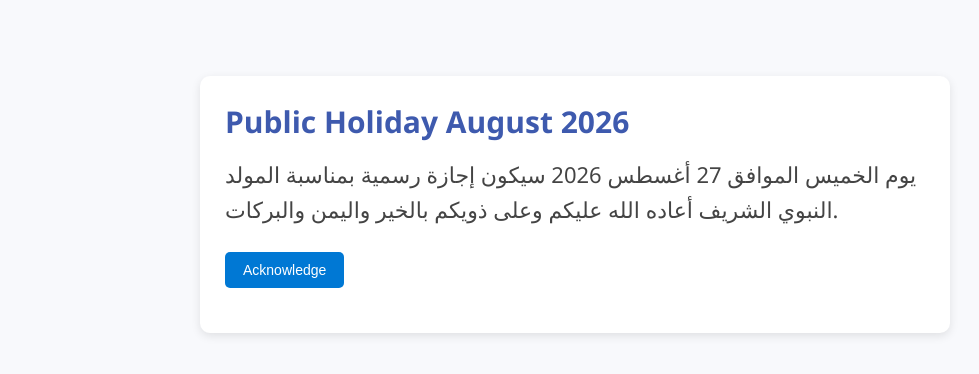
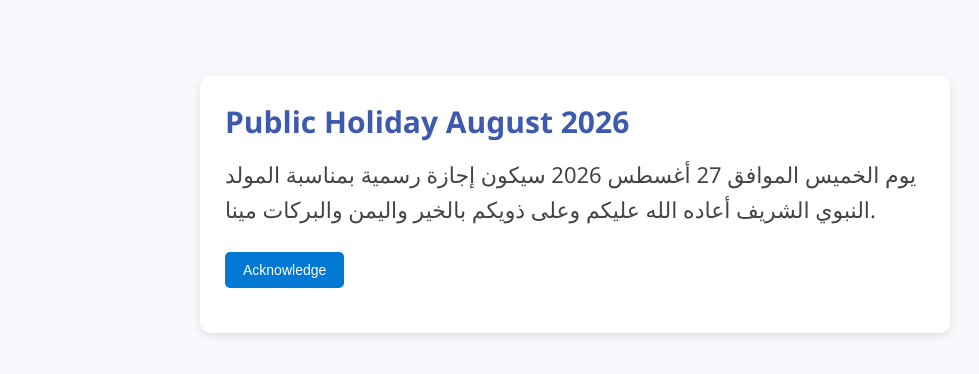
Before and after one commit to manpoweregypt/Notifications, a plain HTML site: page index.html in a window 1280 px wide. Shown: the part 120-494 px from the top of the page, without its empty margins (50-1029 px from the left). Drawn offline with Linux system fonts and the light colour scheme.

Commit message:
index.html

```diff
--- a/index.html
+++ b/index.html
@@ -103,7 +103,7 @@ body {
 
     <div class="message">
         يوم الخميس الموافق 27 أغسطس 2026 سيكون إجازة رسمية بمناسبة المولد النبوي الشريف
-أعاده الله عليكم وعلى ذويكم بالخير واليمن والبركات.
+أعاده الله عليكم وعلى ذويكم بالخير واليمن والبركات مينا.
     </div>
 
     <button class="button" onclick="window.close()">
```
